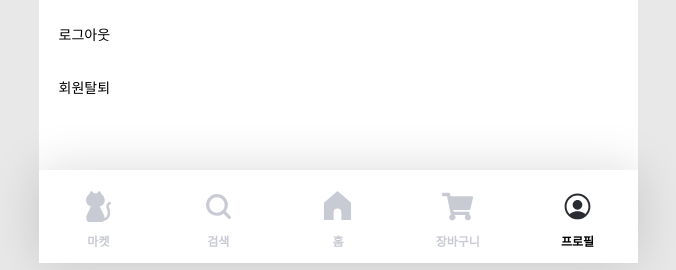
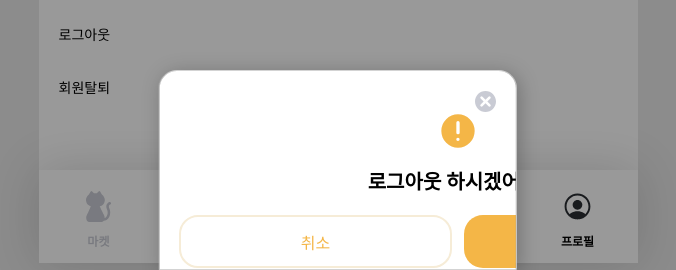
Before and after one commit to forcat-project/Forcat-Frontend, a React (Vite) app: page /profile in a window 1280 px wide. Both pictures are taken after a click on the element "로그아웃". Shown: the part 537-807 px from the top of the page, without its empty margins (302-978 px from the left). Built offline with nearby package versions, Linux system fonts and the light colour scheme; no server answers.

Commit message:
feat: 로그아웃 모달 구현

```diff
--- a/src/components/Profile/accountManage.tsx
+++ b/src/components/Profile/accountManage.tsx
@@ -1,9 +1,13 @@
 import { Block, Text, Button } from "../../style/ui";
 import styled from "styled-components";
 import { useNavigate } from "react-router-dom"; // useNavigate 훅을 import
+import { useState } from "react"; // useState 훅을 import
+import ForcatModal from "../Modal/ForcatModal"; // ForcatModal 컴포넌트 import
+import { Warning } from "../../assets/svg";
 
 export default function AccountManage() {
   const navigate = useNavigate(); // useNavigate 훅을 사용
+  const [isModalOpen, setIsModalOpen] = useState(false); // 모달 열림 상태 관리
 
   return (
     <Block.FlexBox
@@ -40,7 +44,7 @@ export default function AccountManage() {
         </StyledButton>
 
         {/* 로그아웃 */}
-        <StyledButton isDisabled={false}>
+        <StyledButton isDisabled={false} onClick={() => setIsModalOpen(true)}>
           <Text.Menu>로그아웃</Text.Menu>
         </StyledButton>
 
@@ -49,11 +53,54 @@ export default function AccountManage() {
           <Text.Menu>회원탈퇴</Text.Menu>
         </StyledButton>
       </Block.FlexBox>
+
+      {/* 로그아웃 모달 */}
+      <ForcatModal
+        isOpen={isModalOpen}
+        setIsOpen={setIsModalOpen}
+        title=""
+        width="28%"
+        height="200px"
+      >
+        {/* 모달 내용 */}
+        <Block.FlexBox direction="column" alignItems="center">
+          <Warning
+            width="40px"
+            height="40px"
+            style={{ marginBottom: "15px" }}
+          ></Warning>
+          <Text.TitleMenu300>로그아웃 하시겠어요?</Text.TitleMenu300>
+          <Block.FlexBox
+            width="100%"
+            height="93px"
+            justifyContent="center"
+            alignItems="center"
+            gap="12px"
+          >
+            <Button.CartButton
+              onClick={() => setIsModalOpen(false)}
+              isSoldOut={false}
+            >
+              취소
+            </Button.CartButton>
+            <Button.BuyButton
+              cursor="pointer"
+              isSoldOut={false}
+              onClick={() => {
+                // 로그아웃 처리 로직 추가
+                setIsModalOpen(false);
+              }}
+            >
+              로그아웃
+            </Button.BuyButton>
+          </Block.FlexBox>
+        </Block.FlexBox>
+      </ForcatModal>
     </Block.FlexBox>
   );
 }
 
-// Styled Components for Buttons
+// Styled Components
 const StyledButton = styled(Button.Confirm)`
   display: flex;
   justify-content: space-between;
--- a/src/style/ui.ts
+++ b/src/style/ui.ts
@@ -328,9 +328,9 @@ export const Button = {
   `,
 
   OptionButton: styled.div<StyleButton>`
-    background-color: #fffaec; /* 연한 파란색 배경 */
-    color: #f4b647; /* 파란색 텍스트 */
-    border: 1px solid #fffaec; /* 파란색 테두리 */
+    background-color: #fffaec;
+    color: #f4b647;
+    border: 1px solid #fffaec;
     border-radius: 5px;
     padding: 2px 8px;
     font-size: 12px;
```
